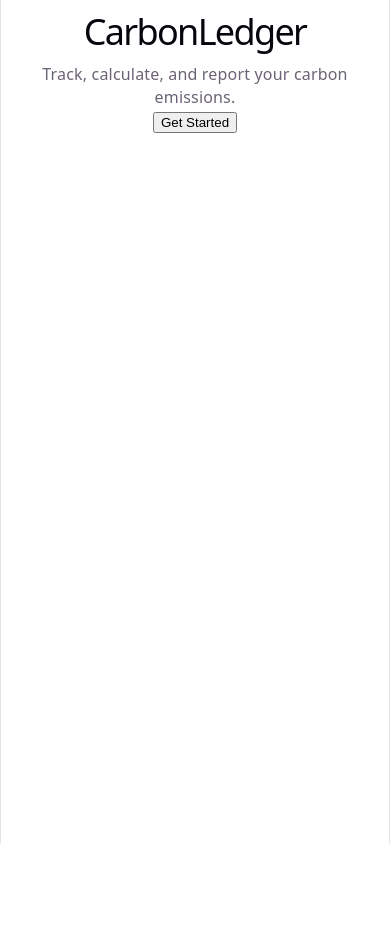
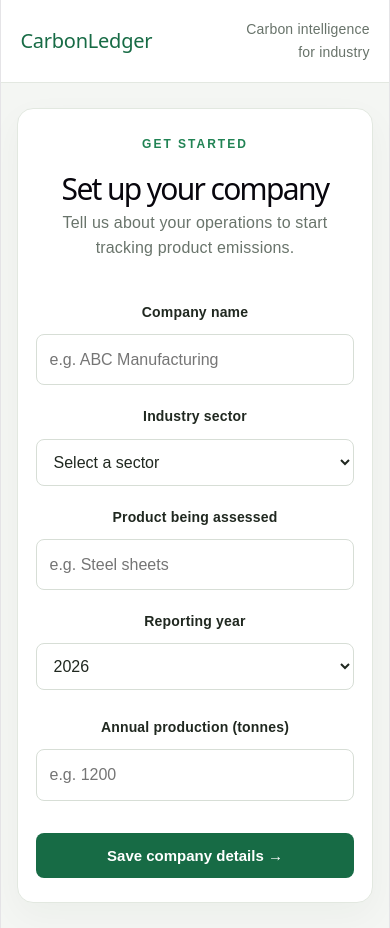
Before and after one commit to Som-Kashyap/QuadCore_project, a React app in the folder frontend/: page / in a window 390 px wide. Before the commit the page ends 844 px from the top, so only its background shows below. Built offline with nearby package versions, Linux system fonts and the light colour scheme; the HTML template or start-up script is replaced by a standard one.

Commit message:
UPDATE: create frontend UI and form

```diff
--- a/frontend/src/App.css
+++ b/frontend/src/App.css
@@ -1,184 +1,140 @@
-.counter {
-  font-size: 16px;
-  padding: 5px 10px;
-  border-radius: 5px;
-  color: var(--accent);
-  background: var(--accent-bg);
-  border: 2px solid transparent;
-  transition: border-color 0.3s;
-  margin-bottom: 24px;
 
-  &:hover {
-    border-color: var(--accent-border);
+* {
+  box-sizing: border-box;
+}
+
+body {
+  margin: 0;
+  background: #f4f6f3;
+  color: #202820;
+  font-family: Arial, sans-serif;
+}
+
+.app {
+  min-height: 100vh;
+}
+
+.topbar {
+  display: flex;
+  align-items: center;
+  justify-content: space-between;
+  padding: 22px 8%;
+  background: white;
+  border-bottom: 1px solid #e3e8e1;
+}
+
+.topbar h2 {
+  margin: 0;
+  color: #176b45;
+}
+
+.topbar span {
+  color: #68736a;
+  font-size: 14px;
+}
+
+.form-card {
+  width: min(680px, 92%);
+  margin: 55px auto;
+  padding: 36px;
+  background: white;
+  border: 1px solid #e2e8e0;
+  border-radius: 16px;
+  box-shadow: 0 12px 35px #2435240a;
+}
+
+.eyebrow {
+  color: #218354;
+  font-size: 12px;
+  font-weight: bold;
+  letter-spacing: 2px;
+}
+
+h1 {
+  margin-bottom: 10px;
+  font-size: 30px;
+}
+
+.subtitle {
+  margin-bottom: 30px;
+  color: #69746b;
+  line-height: 1.6;
+}
+
+form {
+  display: flex;
+  flex-direction: column;
+  gap: 10px;
+}
+
+label {
+  margin-top: 10px;
+  font-size: 14px;
+  font-weight: 600;
+}
+
+input,
+select {
+  width: 100%;
+  padding: 13px;
+  border: 1px solid #d7ded6;
+  border-radius: 8px;
+  background: white;
+  color: #202820;
+  font: inherit;
+}
+
+input:focus,
+select:focus {
+  outline: 2px solid #a4d6b8;
+  border-color: #218354;
+}
+
+.field-row {
+  display: grid;
+  grid-template-columns: 1fr 1fr;
+  gap: 16px;
+}
+
+.field-row > div {
+  min-width: 0;
+  display: flex;
+  flex-direction: column;
+  gap: 10px;
+}
+
+button {
+  margin-top: 22px;
+  padding: 14px;
+  border: none;
+  border-radius: 8px;
+  background: #176b45;
+  color: white;
+  font-size: 15px;
+  font-weight: bold;
+  cursor: pointer;
+}
+
+button:hover {
+  background: #105536;
+}
+
+@media (max-width: 520px) {
+  .topbar {
+    padding: 18px 5%;
   }
-  &:focus-visible {
-    outline: 2px solid var(--accent);
-    outline-offset: 2px;
+
+  .topbar span {
+    max-width: 130px;
+    text-align: right;
+  }
+
+  .form-card {
+    margin: 25px auto;
+    padding: 24px 18px;
+  }
+
+  .field-row {
+    grid-template-columns: 1fr;
   }
 }
-
-.hero {
-  position: relative;
-
-  .base,
-  .framework,
-  .vite {
-    inset-inline: 0;
-    margin: 0 auto;
-  }
-
-  .base {
-    width: 170px;
-    position: relative;
-    z-index: 0;
-  }
-
-  .framework,
-  .vite {
-    position: absolute;
-  }
-
-  .framework {
-    z-index: 1;
-    top: 34px;
-    height: 28px;
-    transform: perspective(2000px) rotateZ(300deg) rotateX(44deg) rotateY(39deg)
-      scale(1.4);
-  }
-
-  .vite {
-    z-index: 0;
-    top: 107px;
-    height: 26px;
-    width: auto;
-    transform: perspective(2000px) rotateZ(300deg) rotateX(40deg) rotateY(39deg)
-      scale(0.8);
-  }
-}
-
-#center {
-  display: flex;
-  flex-direction: column;
-  gap: 25px;
-  place-content: center;
-  place-items: center;
-  flex-grow: 1;
-
-  @media (max-width: 1024px) {
-    padding: 32px 20px 24px;
-    gap: 18px;
-  }
-}
-
-#next-steps {
-  display: flex;
-  border-top: 1px solid var(--border);
-  text-align: left;
-
-  & > div {
-    flex: 1 1 0;
-    padding: 32px;
-    @media (max-width: 1024px) {
-      padding: 24px 20px;
-    }
-  }
-
-  .icon {
-    margin-bottom: 16px;
-    width: 22px;
-    height: 22px;
-  }
-
-  @media (max-width: 1024px) {
-    flex-direction: column;
-    text-align: center;
-  }
-}
-
-#docs {
-  border-right: 1px solid var(--border);
-
-  @media (max-width: 1024px) {
-    border-right: none;
-    border-bottom: 1px solid var(--border);
-  }
-}
-
-#next-steps ul {
-  list-style: none;
-  padding: 0;
-  display: flex;
-  gap: 8px;
-  margin: 32px 0 0;
-
-  .logo {
-    height: 18px;
-  }
-
-  a {
-    color: var(--text-h);
-    font-size: 16px;
-    border-radius: 6px;
-    background: var(--social-bg);
-    display: flex;
-    padding: 6px 12px;
-    align-items: center;
-    gap: 8px;
-    text-decoration: none;
-    transition: box-shadow 0.3s;
-
-    &:hover {
-      box-shadow: var(--shadow);
-    }
-    .button-icon {
-      height: 18px;
-      width: 18px;
-    }
-  }
-
-  @media (max-width: 1024px) {
-    margin-top: 20px;
-    flex-wrap: wrap;
-    justify-content: center;
-
-    li {
-      flex: 1 1 calc(50% - 8px);
-    }
-
-    a {
-      width: 100%;
-      justify-content: center;
-      box-sizing: border-box;
-    }
-  }
-}
-
-#spacer {
-  height: 88px;
-  border-top: 1px solid var(--border);
-  @media (max-width: 1024px) {
-    height: 48px;
-  }
-}
-
-.ticks {
-  position: relative;
-  width: 100%;
-
-  &::before,
-  &::after {
-    content: '';
-    position: absolute;
-    top: -4.5px;
-    border: 5px solid transparent;
-  }
-
-  &::before {
-    left: 0;
-    border-left-color: var(--border);
-  }
-  &::after {
-    right: 0;
-    border-right-color: var(--border);
-  }
-}
--- a/frontend/src/App.jsx
+++ b/frontend/src/App.jsx
@@ -1,10 +1,120 @@
+
+import { useState } from "react";
+import "./App.css";
+
 function App() {
+  const [form, setForm] = useState({
+    companyName: "",
+    sector: "",
+    product: "",
+    reportingYear: "2026",
+    productionTonnes: "",
+  });
+
+  function handleChange(event) {
+    const { name, value } = event.target;
+
+    setForm((previousForm) => ({
+      ...previousForm,
+      [name]: value,
+    }));
+  }
+
+  function handleSubmit(event) {
+    event.preventDefault();
+
+    console.log("Company details:", form);
+    alert("Company details captured! API integration comes next.");
+  }
+
   return (
-    <main>
-      <h1>CarbonLedger</h1>
-      <p>Track, calculate, and report your carbon emissions.</p>
+    <main className="app">
+      <header className="topbar">
+        <h2>CarbonLedger</h2>
+        <span>Carbon intelligence for industry</span>
+      </header>
 
-      <button>Get Started</button>
+      <section className="form-card">
+        <p className="eyebrow">GET STARTED</p>
+        <h1>Set up your company</h1>
+        <p className="subtitle">
+          Tell us about your operations to start tracking
+          product emissions.
+        </p>
+
+        <form onSubmit={handleSubmit}>
+          <label htmlFor="companyName">Company name</label>
+          <input
+            id="companyName"
+            name="companyName"
+            value={form.companyName}
+            onChange={handleChange}
+            placeholder="e.g. ABC Manufacturing"
+            required
+          />
+
+          <label htmlFor="sector">Industry sector</label>
+          <select
+            id="sector"
+            name="sector"
+            value={form.sector}
+            onChange={handleChange}
+            required
+          >
+            <option value="">Select a sector</option>
+            <option value="steel">Iron and steel</option>
+            <option value="aluminium">Aluminium</option>
+            <option value="cement">Cement</option>
+            <option value="fertilisers">Fertilisers</option>
+            <option value="other">Other</option>
+          </select>
+
+          <label htmlFor="product">Product being assessed</label>
+          <input
+            id="product"
+            name="product"
+            value={form.product}
+            onChange={handleChange}
+            placeholder="e.g. Steel sheets"
+            required
+          />
+
+          <div className="field-row">
+            <div>
+              <label htmlFor="reportingYear">Reporting year</label>
+              <select
+                id="reportingYear"
+                name="reportingYear"
+                value={form.reportingYear}
+                onChange={handleChange}
+              >
+                <option value="2024">2024</option>
+                <option value="2025">2025</option>
+                <option value="2026">2026</option>
+              </select>
+            </div>
+
+            <div>
+              <label htmlFor="productionTonnes">
+                Annual production (tonnes)
+              </label>
+              <input
+                id="productionTonnes"
+                name="productionTonnes"
+                type="number"
+                min="0.01"
+                step="any"
+                value={form.productionTonnes}
+                onChange={handleChange}
+                placeholder="e.g. 1200"
+                required
+              />
+            </div>
+          </div>
+
+          <button type="submit">Save company details →</button>
+        </form>
+      </section>
     </main>
   );
 }
```
